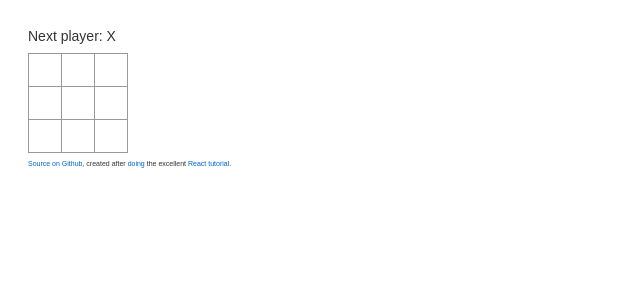
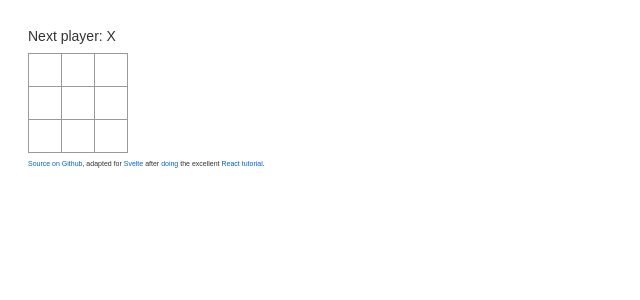
Before and after one commit to kaicarver/svelte-demo-debug, a Svelte app: page / in a window 1280 px wide. Shown: the top 300 px of the page, without its empty margins (0-640 px from the left). Built offline with nearby package versions, Linux system fonts and the light colour scheme.

Commit message:
better explanation

```diff
--- a/src/App.svelte
+++ b/src/App.svelte
@@ -39,7 +39,9 @@
       <Board />
       <p class="credits">
         <a href="https://github.com/kaicarver/svelte-demo">Source on Github</a>,
-        created after
+        adapted for
+        <a href="https://svelte.dev/">Svelte</a>
+        after
         <a href="https://github.com/kaicarver/react-demo">doing</a>
         the excellent
         <a href="https://reactjs.org/tutorial/tutorial.html">React tutorial</a>.
```
